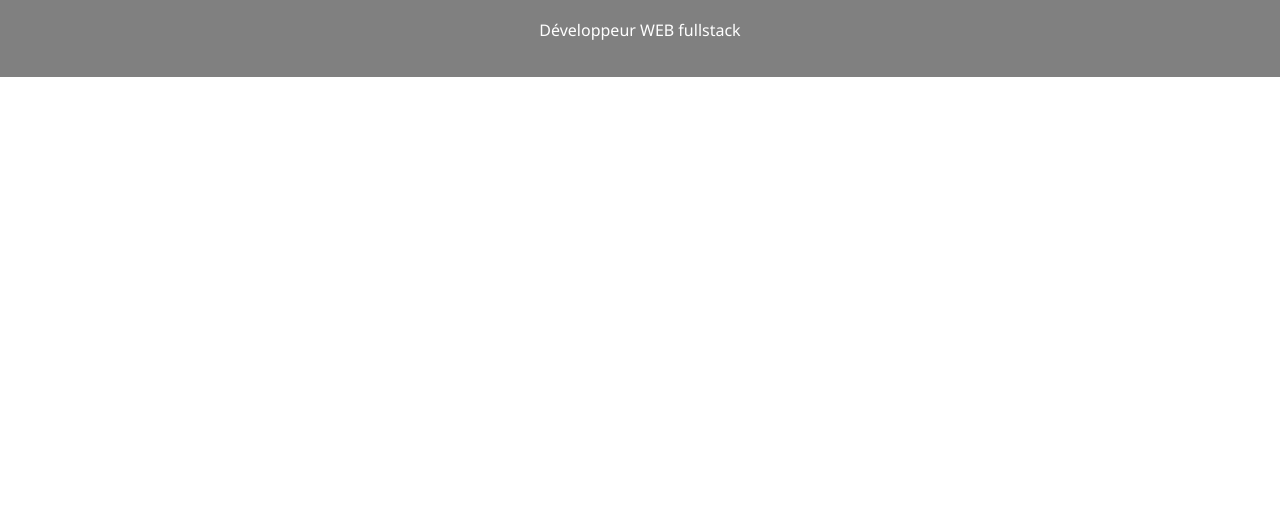
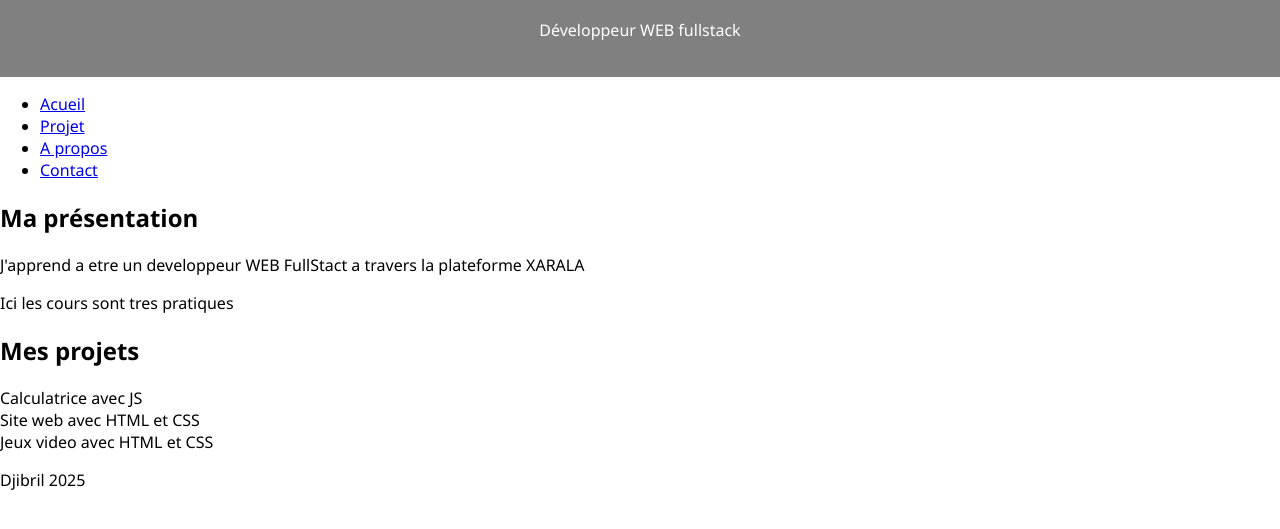
Before and after one commit to Jibril93FAY/PremierProjet, a plain HTML site: page index.html in a window 1280 px wide. Shown: the part 87-616 px from the top of the page. Drawn offline with Linux system fonts and the light colour scheme.

Commit message:
remplir le body

```diff
--- a/index.html
+++ b/index.html
@@ -12,5 +12,35 @@
     <h1>djibril</h1>
     <p>Développeur WEB fullstack</p>
   </header>
+
+  <nav>
+    <ul>
+      <li><a href="#">Acueil</a></li>
+      <li><a href="#">Projet</a></li>
+      <li><a href="#">A propos</a></li>
+      <li><a href="#">Contact</a></li>
+    </ul>
+  </nav>
+
+  <main>
+    <section>
+      <h2>Ma présentation</h2>
+       <p>J'apprend a etre un developpeur WEB FullStact a travers la plateforme XARALA</p>
+        <p>Ici les cours sont tres pratiques</p>
+    </section>
+
+     <section>
+        <h2>Mes projets</h2>
+        <div class="grid">
+          <div class="card">Calculatrice avec JS</div>
+          <div class="card">Site web avec HTML et CSS</div>
+          <div class="card">Jeux video avec HTML et CSS</div>
+        </div>
+      </section>
+  </main>
+
+   <footer>
+      <p>Djibril 2025</p>
+    </footer>
 </body>
 </html>
```
